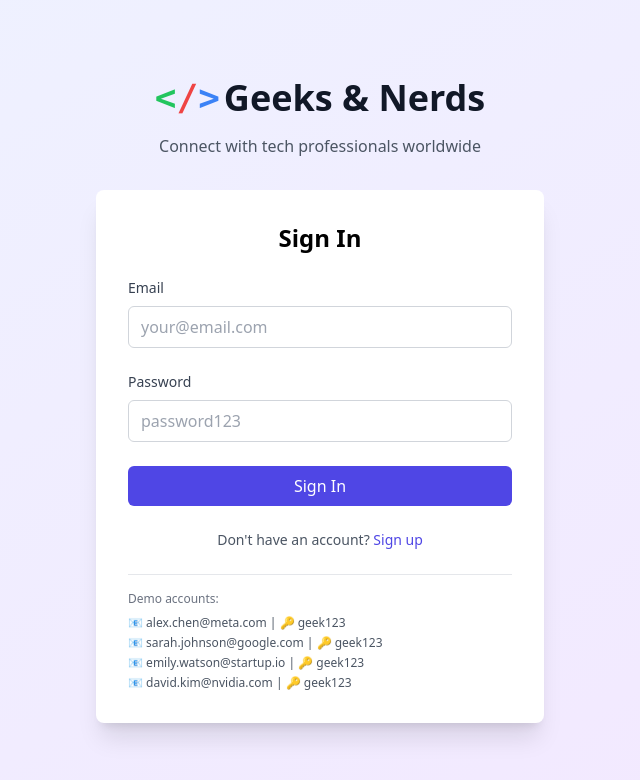
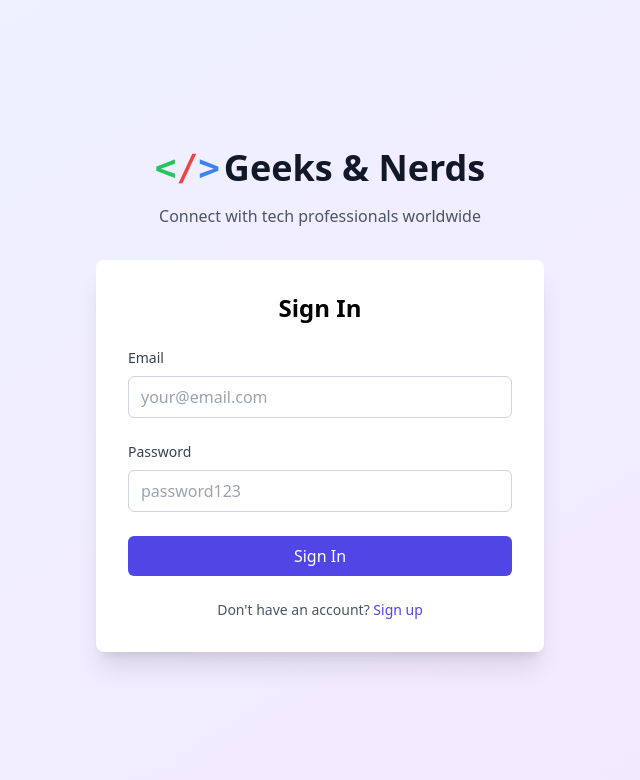
Before and after one commit to Lightingmedia/Geeks-Nerds_main, a React (Vite) app: page / in a window 1280 px wide. Shown: the top 780 px of the page, without its empty margins (320-960 px from the left). Built offline with nearby package versions, Linux system fonts and the light colour scheme.

Commit message:
Remove Demo Accounts from Login Interface

```diff
--- a/src/App.tsx
+++ b/src/App.tsx
@@ -283,15 +283,6 @@ function App() {
                   </p>
                 </div>
 
-                <div className="border-t pt-4 mt-4">
-                  <p className="text-xs text-gray-500 mb-2">Demo accounts:</p>
-                  <div className="space-y-1 text-xs text-gray-600">
-                    <p>📧 alex.chen@meta.com | 🔑 geek123</p>
-                    <p>📧 sarah.johnson@google.com | 🔑 geek123</p>
-                    <p>📧 emily.watson@startup.io | 🔑 geek123</p>
-                    <p>📧 david.kim@nvidia.com | 🔑 geek123</p>
-                  </div>
-                </div>
               </form>
             ) : (
               <form onSubmit={handleRegister} className="space-y-6">
```
